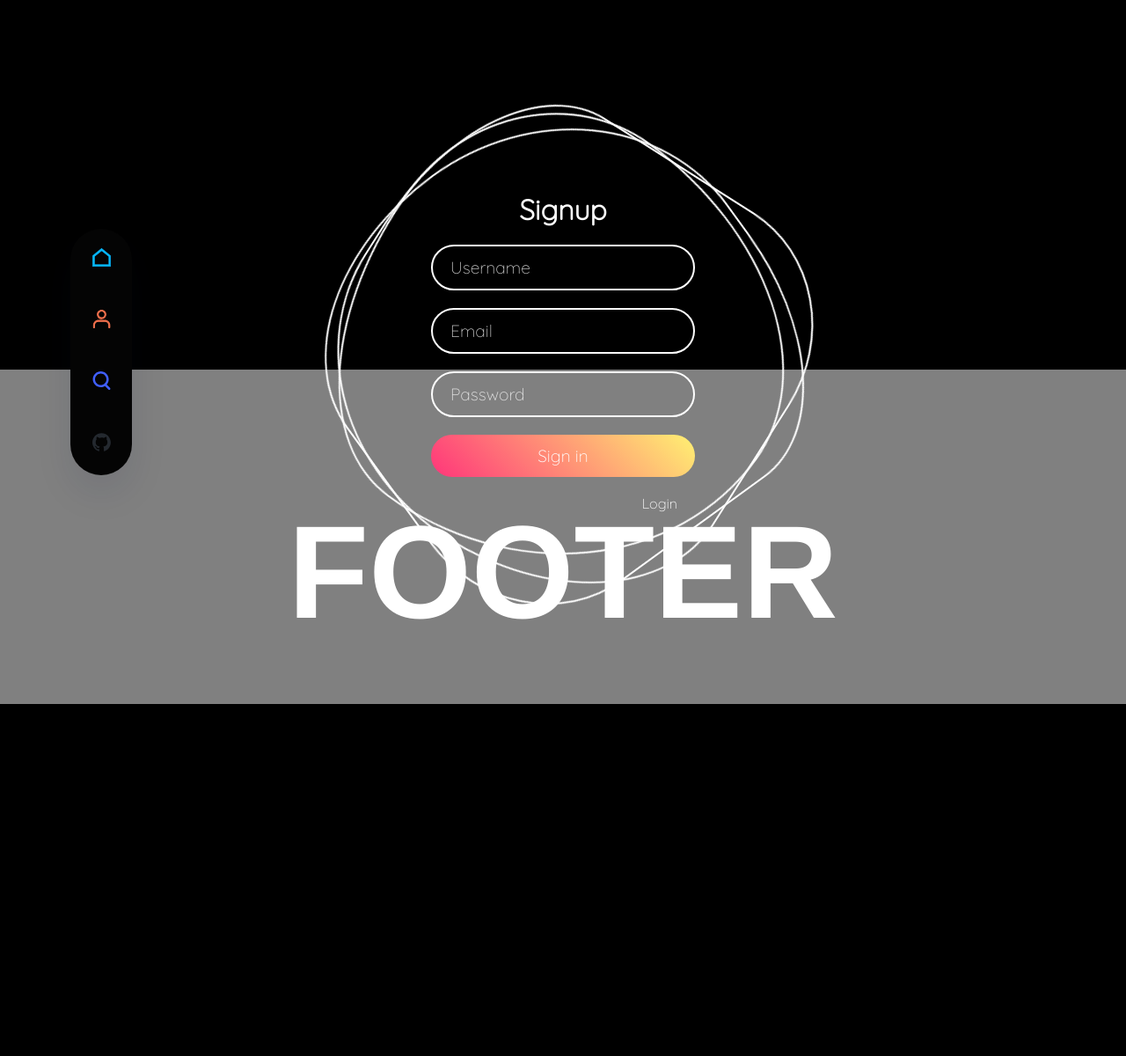
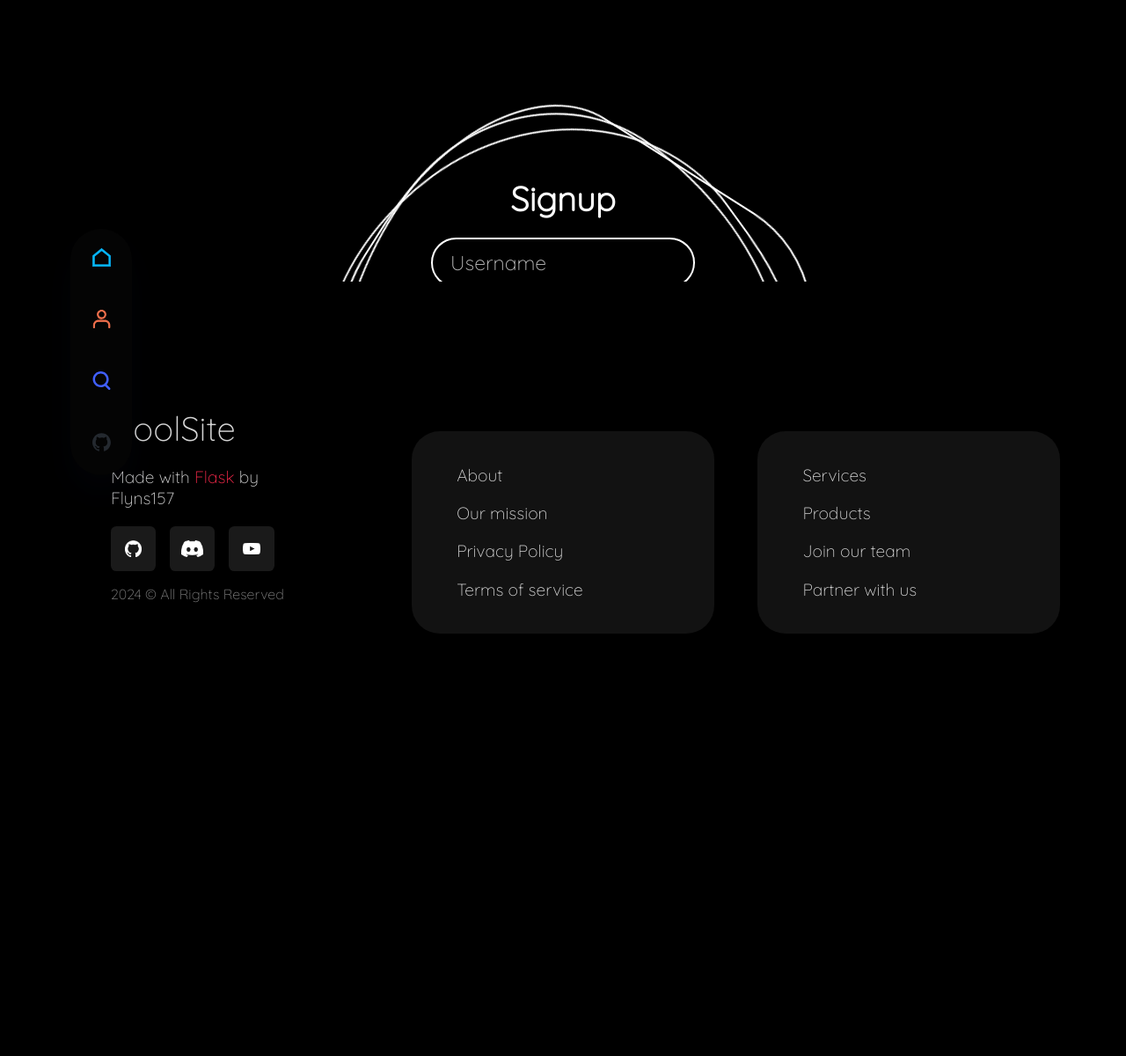
Before and after one commit to Flyns157/autadash, a Python web app: template autadash/templates/auth/signup.html in a window 1280 px wide. Shown: the whole page at 88% size. Before the commit the page ends 800 px from the top, so only its background shows below. Run offline with Jinja, Linux system fonts and the light colour scheme; the template is opened without the code that fills it, so the values that code supplies are empty.

Commit message:
Update footer with custom design; add pre\_footer div; update CSS
This commit updates the footer with a custom design, adds a pre\_footer div, and updates the associated CSS. The new design includes a background gradient, social

```diff
--- a/autadash/static/css/style.scss
+++ b/autadash/static/css/style.scss
@@ -1,15 +1,22 @@
 @import url("https://fonts.googleapis.com/css2?family=Quicksand:wght@300&display=swap");
+@import url("https://fonts.googleapis.com/css?family=IBM%20Plex%20Sans:500|IBM%20Plex%20Sans:300");
+
+:root {
+    --m: 4rem;
+}
 
 * {
     margin: 0;
     padding: 0;
     box-sizing: border-box;
     font-family: "Quicksand", sans-serif;
+    scroll-behavior: smooth;
 }
 
 body {
     background: #000000;
     overflow-x: hidden;
+    font-size: calc(0.3 * var(--m));
 }
 
 .Ccomponent {
@@ -304,7 +311,7 @@
     top: 50%;
     left: 50%;
     transform: translate(-50%, -50%);
-    z-index: -1;
+    z-index: 1;
 }
 
 .Cheader {
@@ -323,7 +330,7 @@
         position: sticky;
         top: 48%;
         z-index: 100;
-        padding-bottom: 20px;
+        transform: translate(0, -50px);
     }
 
     strong {
@@ -351,7 +358,7 @@
     position: relative;
     width: 100%;
     height: 100vh;
-    box-shadow: 0 3px 10px rgba(0, 0, 0, 0.3);
+    box-shadow: 0 3px 10px rgba(255, 255, 255, 0.3);
 }
 
 .item {
@@ -568,26 +575,139 @@
     color: #f2704d;
 }
 
+.pre_footer {
+    height: 400px;
+    width: 0%;
+}
+
 footer {
-    padding-top: 10vh;
     width: 100%;
-    height: calc(300px + 10vh);
-    background: gray;
+    height: calc(400px + 10vh);
     bottom: 0;
     position: fixed;
-    z-index: -2;
+    background-color: black;
+    font-family: "IBM Plex Sans";
+    font-weight: 300;
+    color: #d5d5d5;
+    font-size: calc(0.3 * var(--m));
+
+    display: flex;
+    flex-direction: row;
+    justify-content: space-evenly;
+    align-items: flex-end;
+    padding: 5rem 2vw;
+    padding-top: calc(10vh + 5rem);
+
+    h3 {
+        font-weight: 500;
+        font-size: calc(0.6 * var(--m));
+        margin: 0;
+    }
+
+    .backdrop {
+        z-index: -5;
+        position: absolute;
+        inset: 0;
+
+        backdrop-filter: blur(40px);
+        -webkit-backdrop-filter: blur(40px);
+
+        mask-image: linear-gradient(
+            rgba(0, 0, 0, 0),
+            rgba(0, 0, 0, 0.5) 10%,
+            rgba(0, 0, 0, 0.8) 20%,
+            rgba(0, 0, 0, 1) 30%,
+            rgb(0, 0, 0)
+        );
+
+        -webkit-mask-image: linear-gradient(
+            rgba(0, 0, 0, 0),
+            rgba(0, 0, 0, 0.5) 10%,
+            rgba(0, 0, 0, 0.8) 20%,
+            rgba(0, 0, 0, 1) 30%,
+            rgb(0, 0, 0)
+        );
+    }
+
+    .col {
+        flex-direction: column;
+        align-items: flex-start;
+        justify-content: flex-start;
+        padding: calc(0.3 * var(--m)) calc(0.8 * var(--m));
+        width: 28%;
+    }
+
+    .col2,
+    .col3 {
+        background-color: #121212;
+        border-radius: calc(0.5 * var(--m));
+    }
+
+    img {
+        height: calc(0.3 * var(--m));
+        object-fit: cover;
+    }
+
+    .social {
+        display: flex;
+        flex-direction: row;
+        justify-content: flex-start;
+        gap: 1rem;
+    }
+
+    a {
+        text-decoration: none;
+        color: inherit;
+    }
+
+    .link {
+        width: calc(0.8 * var(--m));
+        height: calc(0.8 * var(--m));
+        background-color: rgba(255, 255, 255, 0.1);
+        border-radius: calc(0.1 * var(--m));
+
+        display: flex;
+        justify-content: center;
+        align-items: center;
+    }
+
+    p {
+        display: block;
+        margin-block-start: 1em;
+        margin-block-end: 1em;
+        margin-inline-start: 0px;
+        margin-inline-end: 0px;
+        unicode-bidi: isolate;
+    }
 }
 
-footer h1
-{
-    width: 100%;
-    height: 100%;
-    padding: 0;
-    margin: 0;
-    text-transform: uppercase;
-    text-align: center;
-    font-family: Helvetica;
-    font-size: 150px;
-    color: #fff;
-    line-height: 300px;
+// footer::before {
+//     content: "";
+//     position: absolute;
+//     inset: 0;
+//     background: linear-gradient(
+//         rgba(0, 0, 0, 0) 5%,
+//         rgba(0, 0, 0, 0.3) 20%,
+//         rgba(0, 0, 0, 0.6) 30%,
+//         rgba(0, 0, 0, 0.8) 40%,
+//         rgba(0, 0, 0, 1) 50%,
+//         rgb(0, 0, 0)
+//     );
+//     z-index: -7;
+// }
+
+@media screen and (max-width: 1000px) {
+    :root {
+        --m: 3rem;
+    }
 }
+
+@media screen and (max-width: 700px) {
+    footer {
+        flex-direction: column;
+        padding: 5rem 20vw;
+    }
+    .col {
+        width: 100%;
+    }
+}
--- a/autadash/templates/footer.partial.html
+++ b/autadash/templates/footer.partial.html
@@ -1,4 +1,30 @@
-<div style="height: 300px;"></div>
-<footer class="footer">
-    <h1>Footer</h1>
+<div class="pre_footer"></div>
+<footer id="footer">
+    <div class="col col1">
+        <h3>CoolSite</h3>
+        <p>Made with <span style="color: #f9294b;">Flask</span> by Flyns157</p>
+        <div class="social">
+            <a href="https://github.com/Flyns157" target="_blank" class="link"><img
+                    src="/img/github-mark-white.png" alt="" /></a>
+            <a href="https://discord.gg/xcdMT3dF" target="_blank" class="link"><img
+                    src="/img/discord-mark-white.png" alt="" /></a>
+            <a href="https://www.youtube.com/@flyns1536/featured" target="_blank" class="link"><img
+                    src="/img/youtube_1.webp" alt="" /></a>
+        </div>
+        <p style="color: #818181; font-size: smaller">2024 © All Rights Reserved</p>
+    </div>
+    <div class="col col2">
+        <p>About</p>
+        <p>Our mission</p>
+        <p>Privacy Policy</p>
+        <p>Terms of service</p>
+    </div>
+    <div class="col col3">
+        <p>Services</p>
+        <p>Products</p>
+        <p>Join our team</p>
+        <p>Partner with us</p>
+    </div>
+    <div class="backdrop"></div>
 </footer>
+<!-- https://codepen.io/Juxtopposed/pen/jORqBrJ -->
--- a/autadash/templates/navbar.partial.html
+++ b/autadash/templates/navbar.partial.html
@@ -32,7 +32,7 @@
                 </svg>
             </span>
         </div>
-        <a class="navbar__item -grey" href="https://github.com/Flyns157" target="_blank">
+        <a class="navbar__item -grey" href="https://github.com/Flyns157/autadash" target="_blank">
             <span class="navbar__icon">
                 <svg class="icon" style="size: 150%">
                     <use xlink:href="#icon-github"></use>
```
Also changed, not shown: autadash/static/css/test.css (deleted, +0 -1 lines), autadash/static/css/test.scss (deleted, +0 -138 lines), autadash/static/css/style.css, autadash/static/img/discord-mark-white.png (added), autadash/static/img/github-mark-white.png (added), autadash/static/img/x.webp (added), autadash/static/img/youtube_1.webp (added).
